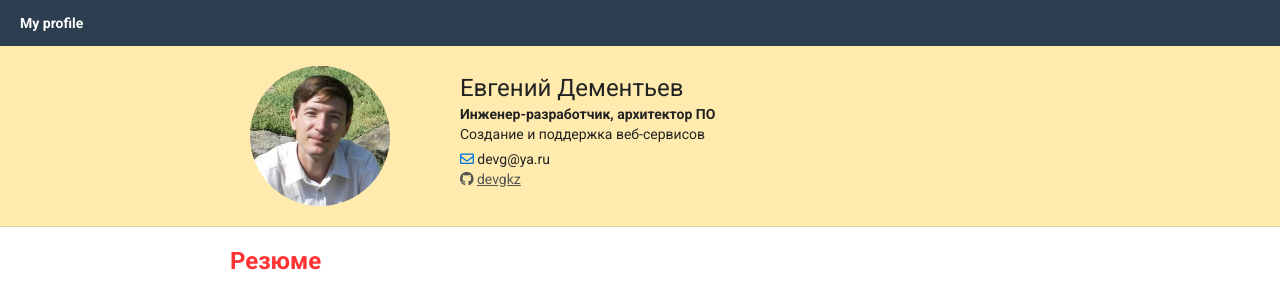
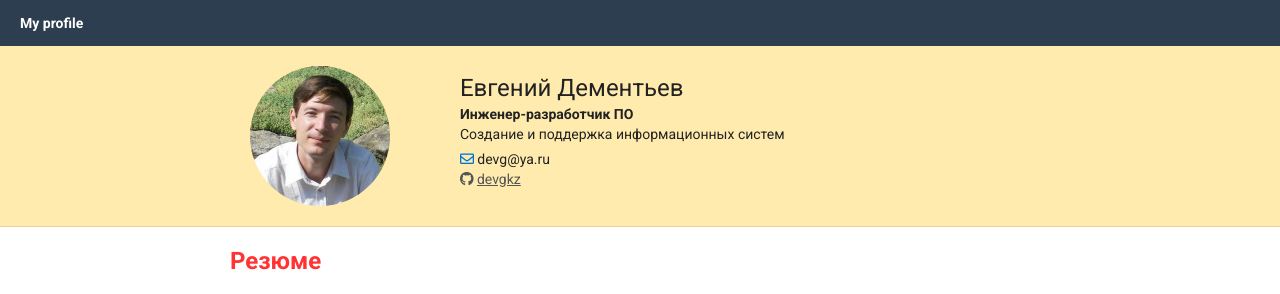
Before and after one commit to devgkz/devgkz.github.io, a Jekyll site: the page built from index.md, in a window 1280 px wide. Shown: the top 294 px of the page. Built offline with Jekyll 4.4.1, drawn with Linux system fonts in a browser that asks for light colours.

Commit message:
Update header.html

```diff
--- a/_includes/header.html
+++ b/_includes/header.html
@@ -6,8 +6,8 @@
     <div class="col-md-9">
       <div class="page-header-inner">
         <div class="page-header-main">Евгений Дементьев</div>
-        <div class="breadcrumb"><strong>Инженер-разработчик, архитектор ПО</strong></div>
-        <div class="breadcrumb">Создание и поддержка веб-сервисов</div>
+        <div class="breadcrumb"><strong>Инженер-разработчик ПО <!--br>Software developer and architect--></strong></div>
+        <div class="breadcrumb">Создание и поддержка информационных систем</div>
 
         <div class="mt-1"><span class="far fa-envelope t-info"></span> devg@ya.ru</div>
         <div class=""><span class="fab fa-github t-primary"></span> <a href="https://github.com/devgkz"
```
